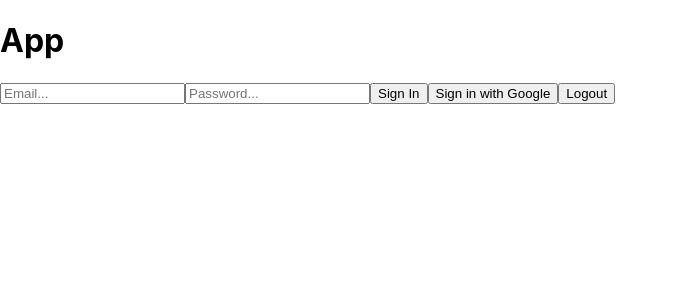
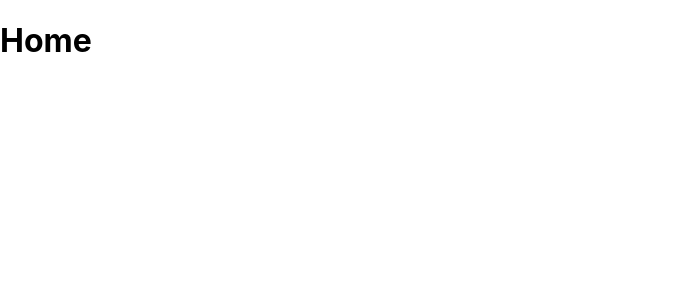
Before and after one commit to admadorsky/monkey-wrench, a React (Create React App) app: page /home in a window 1280 px wide. Shown: the top 300 px of the page, without its empty margins (0-678 px from the left). Built offline with nearby package versions, Linux system fonts and the light colour scheme.

Commit message:
structure for react-router

```diff
--- a/package.json
+++ b/package.json
@@ -9,6 +9,8 @@
     "firebase": "^10.11.1",
     "react": "^18.3.1",
     "react-dom": "^18.3.1",
+    "react-helmet": "^6.1.0",
+    "react-router-dom": "^6.23.0",
     "react-scripts": "5.0.1",
     "web-vitals": "^2.1.4"
   },
--- a/src/App.js
+++ b/src/App.js
@@ -1,12 +1,29 @@
-import './index.css';
-import { Auth } from "./components/Auth";
+import './index.css'
+import { Auth } from "./components/Auth"
+import { Home } from "./components/Home"
+import { Helmet } from "react-helmet"
+import { BrowserRouter, Route, Routes } from 'react-router-dom';
 
 function App() {
   return (
-    <div>
-      <h1>App</h1>
-      <Auth />
-    </div>
+    <BrowserRouter>
+      <div>
+        <Helmet>
+          <title>MonkeyWrench</title>
+          <meta name="viewport" content="width=device-width, initial-scale=1.0" />
+        </Helmet>
+        <Routes>
+          <Route
+            path="/"
+            element={<Auth/>}
+          />
+          <Route
+            path="/home"
+            element={<Home/>}
+          />
+        </Routes>
+      </div>
+    </BrowserRouter>
   );
 }
 
--- a/src/components/Auth.js
+++ b/src/components/Auth.js
@@ -1,6 +1,8 @@
+import "../index.css"
 import { auth, googleProvider } from "../config/firebase";
 import { createUserWithEmailAndPassword, signInWithPopup, signOut } from "firebase/auth";
 import { useState } from "react";
+import { Helmet } from "react-helmet"
 
 export const Auth = () => {
 
@@ -38,18 +40,36 @@ export const Auth = () => {
 
     return (
         <div>
-            <input
+            <Helmet>
+                <title>Sign In</title>
+            </Helmet>
+            <input className="input-field"
                 placeholder="Email..."
                 onChange={(e) => setEmail(e.target.value)}
             />
-            <input
+            <input className="input-field"
                 placeholder="Password..."
                 type="password"
                 onChange={(e) => setPassword(e.target.value)}
             />
-            <button onClick = {signInWithEmail}>Sign In</button>
-            <button onClick = {signInWithGoogle}>Sign in with Google</button>
-            <button onClick = {logOut}>Logout</button>
+            <button
+                onClick = {signInWithEmail}
+                className="submit-button"
+            >
+                Sign In
+            </button>
+            <button
+                onClick = {signInWithGoogle}
+                className="alternate-button"
+            >
+                Sign in with Google
+            </button>
+            <button
+                onClick = {logOut}
+                className="caution-button"
+            >
+                Logout
+            </button>
         </div>
     )
 }
--- /dev/null
+++ b/src/components/Home.js
@@ -0,0 +1,7 @@
+export const Home = () => {
+    return (
+        <div>
+            <h1>Home</h1>
+        </div>
+    );
+}
```
Also changed, not shown: 1 other file (tests, documents, lock files or other folders).
